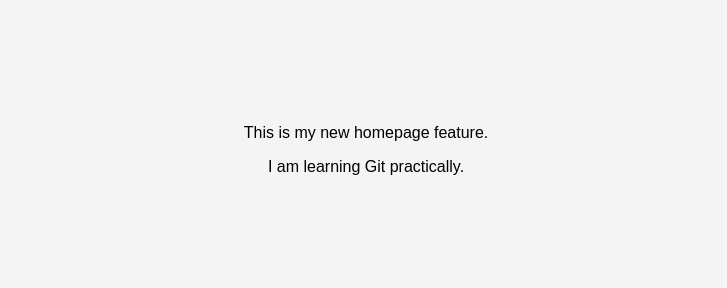
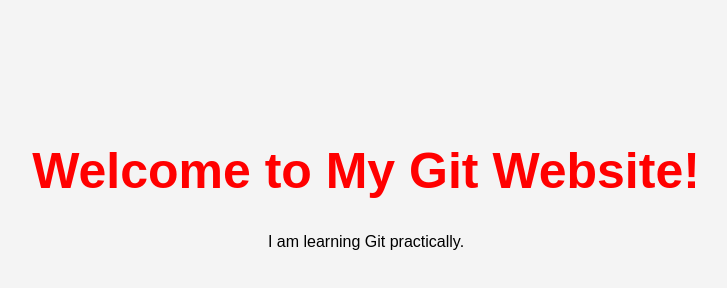
Before and after one commit to susha98/CI-CD, a plain HTML site: page index.html in a window 1280 px wide. Shown: the whole page, without its empty margins (274-1001 px from the left). Drawn offline with Linux system fonts and the light colour scheme.

Commit message:
Heading Title Updated in master

```diff
--- a/index.html
+++ b/index.html
@@ -7,8 +7,7 @@
     <link rel="stylesheet" href="style.css">
 </head>
 <body>
-    <p>This is my new homepage feature.</p>
-
+    <h1>Welcome to My Git Website!</h1>
     <p>I am learning Git practically.</p>
 </body>
 </html>
```
